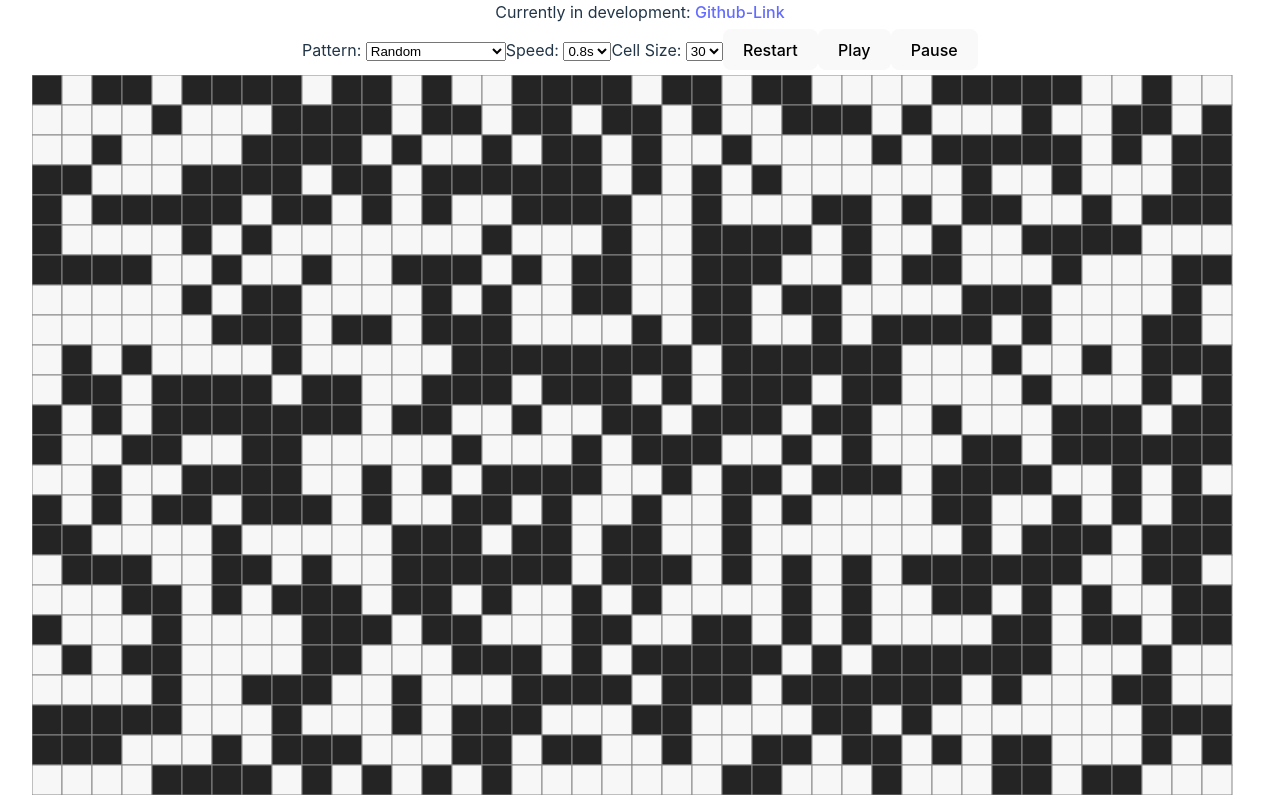
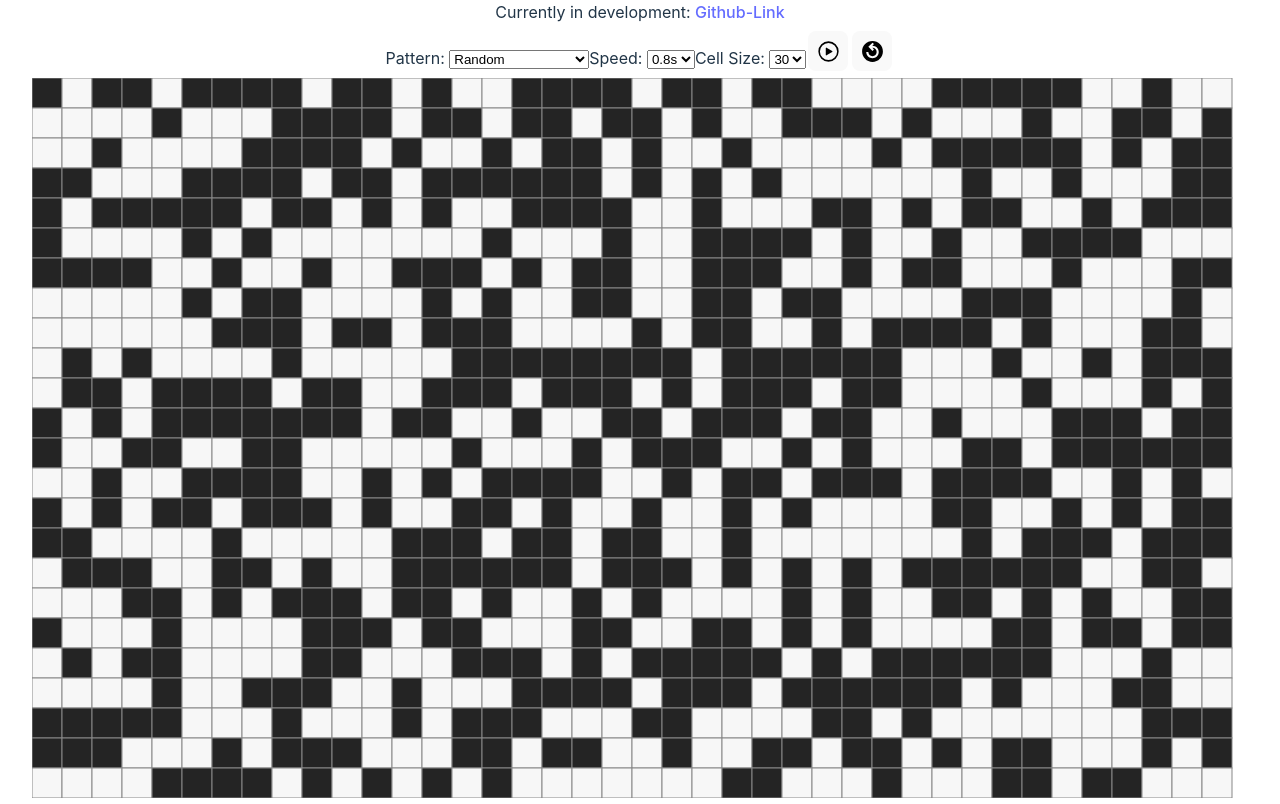
Before and after one commit to BrianWahinya/react-conway-game-of-life, a React (Vite) app: page / in a window 1280 px wide. Built offline with nearby package versions, Linux system fonts and the light colour scheme.

Commit message:
Icon component added. Play, pause, restart icons configured in tne mode buttons

```diff
--- /dev/null
+++ b/src/components/Icon/Icon.jsx
@@ -0,0 +1,28 @@
+import { MdOutlineDeleteSweep } from "react-icons/md";
+import { VscColorMode } from "react-icons/vsc";
+import { MdDarkMode } from "react-icons/md";
+import { MdOutlineDarkMode } from "react-icons/md";
+import { MdLightMode } from "react-icons/md";
+import { FcAbout } from "react-icons/fc";
+import { BsFillInfoCircleFill } from "react-icons/bs";
+import { TfiBarChartAlt } from "react-icons/tfi";
+import { IoPlayCircleOutline } from "react-icons/io5";
+import { MdOutlineReplayCircleFilled } from "react-icons/md";
+import { FaRegCirclePause } from "react-icons/fa6";
+
+const iconsObj = {
+  light: <MdLightMode className="light" />,
+  dark: <MdDarkMode />,
+  clear: <MdOutlineDeleteSweep />,
+  //   about: <BsFillInfoCircleFill />,
+  about: <FcAbout />,
+  chart: <TfiBarChartAlt />,
+  play: <IoPlayCircleOutline />,
+  restart: <MdOutlineReplayCircleFilled />,
+  pause: <FaRegCirclePause />,
+};
+
+const Icon = ({ type }) => {
+  return iconsObj[type];
+};
+export default Icon;
--- a/src/components/index.js
+++ b/src/components/index.js
@@ -1 +1,2 @@
 export { default as Canvas } from "./Canvas/Canvas.jsx";
+export { default as Icon } from "./Icon/Icon.jsx";
--- a/src/features/Controls/Mode/Mode.jsx
+++ b/src/features/Controls/Mode/Mode.jsx
@@ -1,12 +1,24 @@
+import { Icon } from "../../../components";
 import { useAppContext } from "../../../context/AppContext";
 
+import "./css/mode.css";
+
 const Mode = () => {
-  const { changeMode } = useAppContext();
+  const { mode, changeMode } = useAppContext();
   return (
     <>
-      <button onClick={() => changeMode("restart")}>Restart</button>
-      <button onClick={() => changeMode("play")}>Play</button>
-      <button onClick={() => changeMode("pause")}>Pause</button>
+      <button
+        className="btn-mode btn-play-pause"
+        onClick={() => changeMode(mode === "play" ? "pause" : "play")}
+      >
+        {mode === "play" ? <Icon type="pause" /> : <Icon type="play" />}
+      </button>
+      <button
+        className="btn-mode btn-restart"
+        onClick={() => mode !== "restart" && changeMode("restart")}
+      >
+        <Icon type="restart" />
+      </button>
     </>
   );
 };
--- /dev/null
+++ b/src/features/Controls/Mode/css/mode.css
@@ -0,0 +1,11 @@
+.btn-mode {
+  height: 40px;
+  width: 40px;
+  font-size: 25px;
+  color: #000;
+  padding: 2px;
+  margin: 2px;
+  display: inline-flex;
+  align-items: center;
+  justify-content: center;
+}
```
